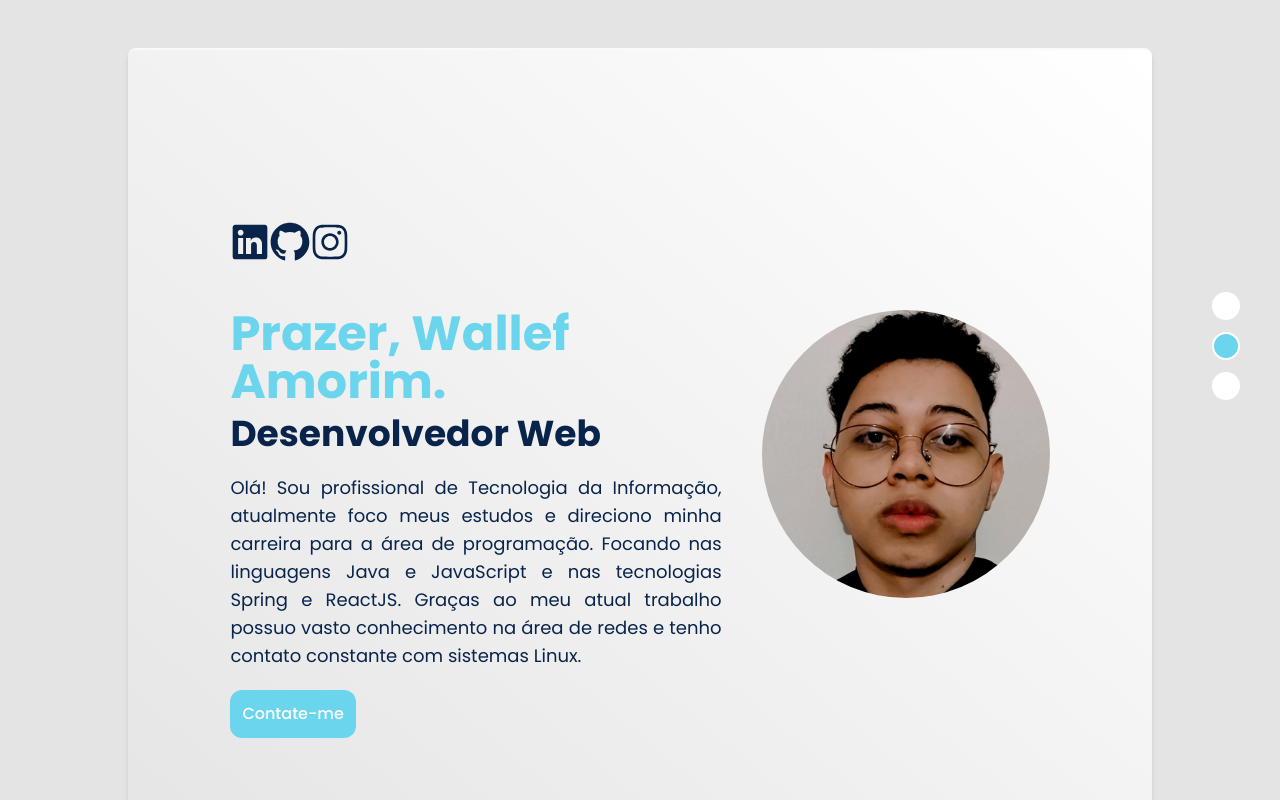
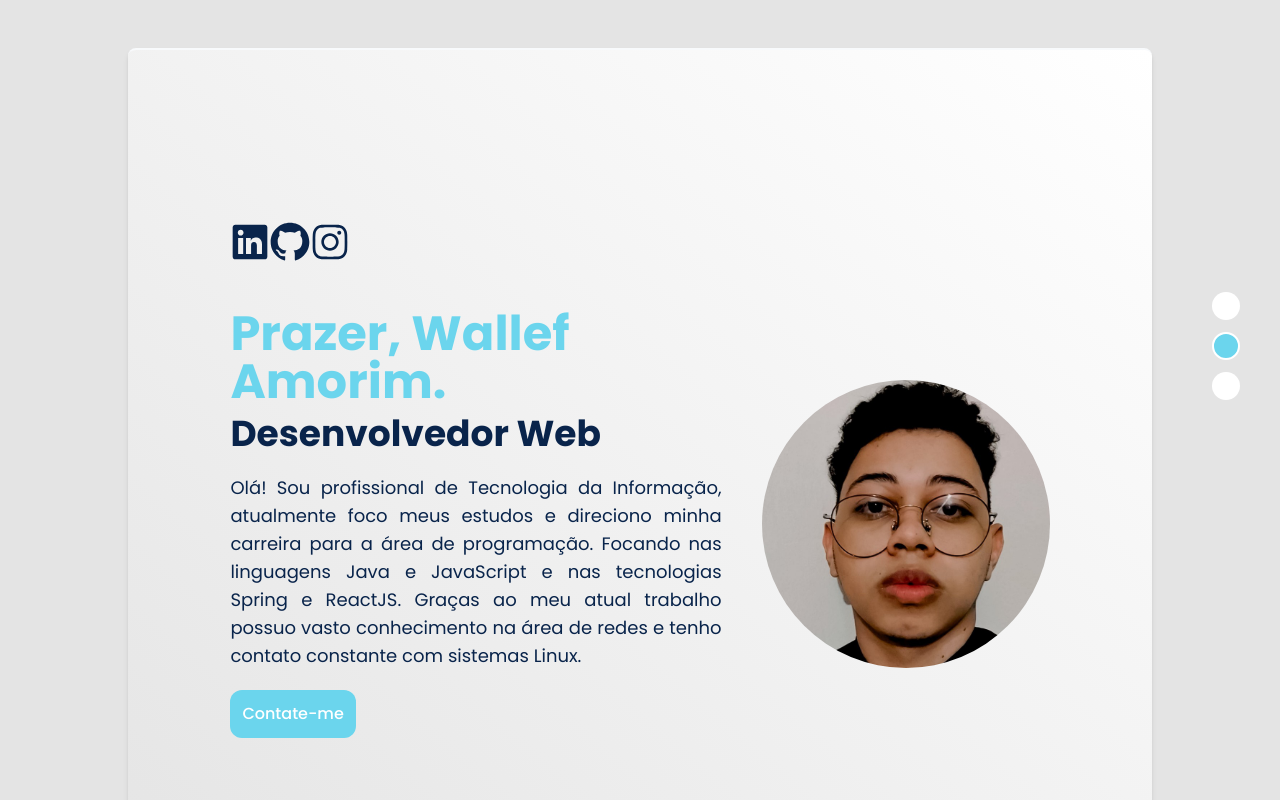
Before and after one commit to wvll3f/personal-site, a Next.js app: page / in a window 1280 px wide. Shown: the top 800 px of the page. Built offline with nearby package versions, Linux system fonts and the light colour scheme.

Commit message:
alinhamento da foto

```diff
--- a/src/components/Home.tsx
+++ b/src/components/Home.tsx
@@ -26,7 +26,7 @@ function HomeComp({ id }: { id: string | null }) {
                 </a>
             </header>
 
-            <div className="w-4/5 flex flex-col-reverse md:flex-row md:justify-between gap-10" >
+            <div className="w-4/5 flex flex-col-reverse md:flex-row md:justify-center md:items-center gap-10" >
                 <aside className='flex-1' >
                     <h1 className='font-bold text-base md:text-5xl flex text-blueLight gap-2' >Prazer,  Wallef Amorim.</h1>
 
```
Also changed, not shown: 1 other file (tests, documents, lock files or other folders).
